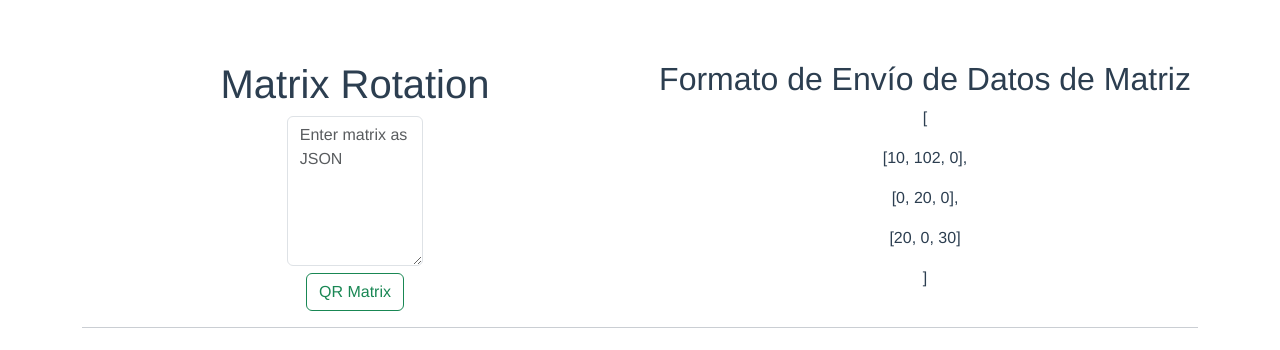
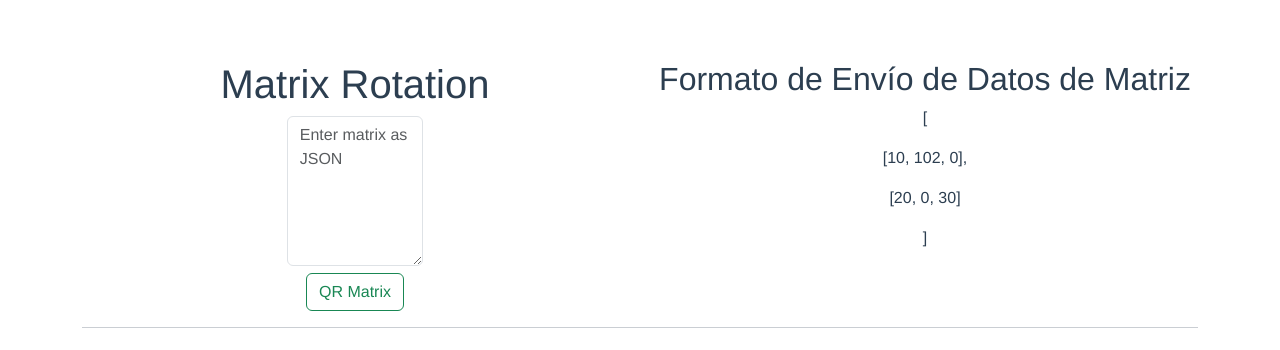
Before and after one commit to CristhianZg19/frontned-matrix, a Vue app: page / in a window 1280 px wide. Shown: the top 350 px of the page. Built offline with nearby package versions, Linux system fonts and the light colour scheme.

Commit message:
Update Home.vue

```diff
--- a/src/components/Home.vue
+++ b/src/components/Home.vue
@@ -26,7 +26,6 @@
         <h2>Formato de Envío de Datos de Matriz</h2>
         <p>[ </p>
         <p>[10, 102, 0],</p>
-        <p> [0, 20, 0],</p>
         <p>[20, 0, 30] </p>
         <p>]</p>
       </div>
```
